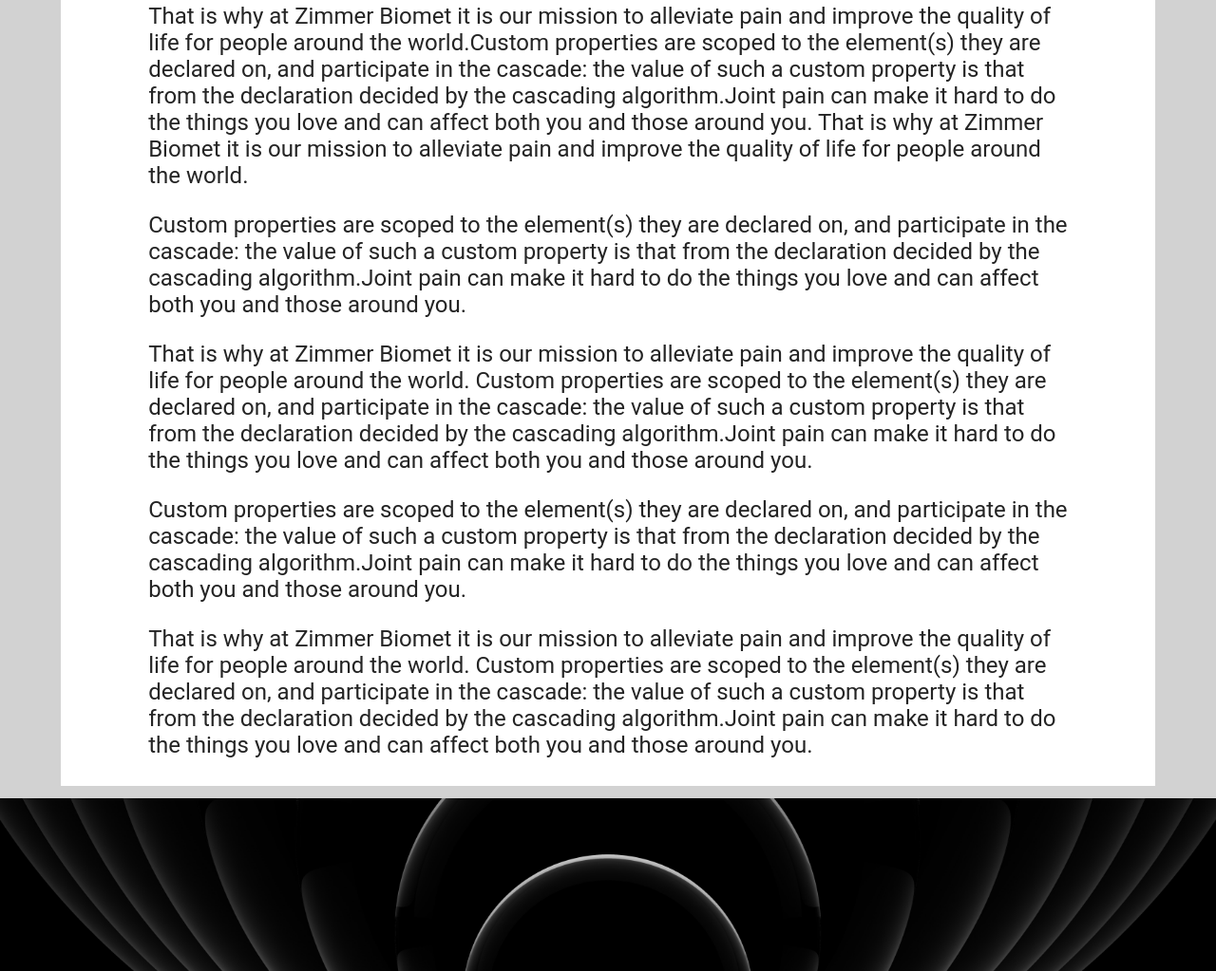
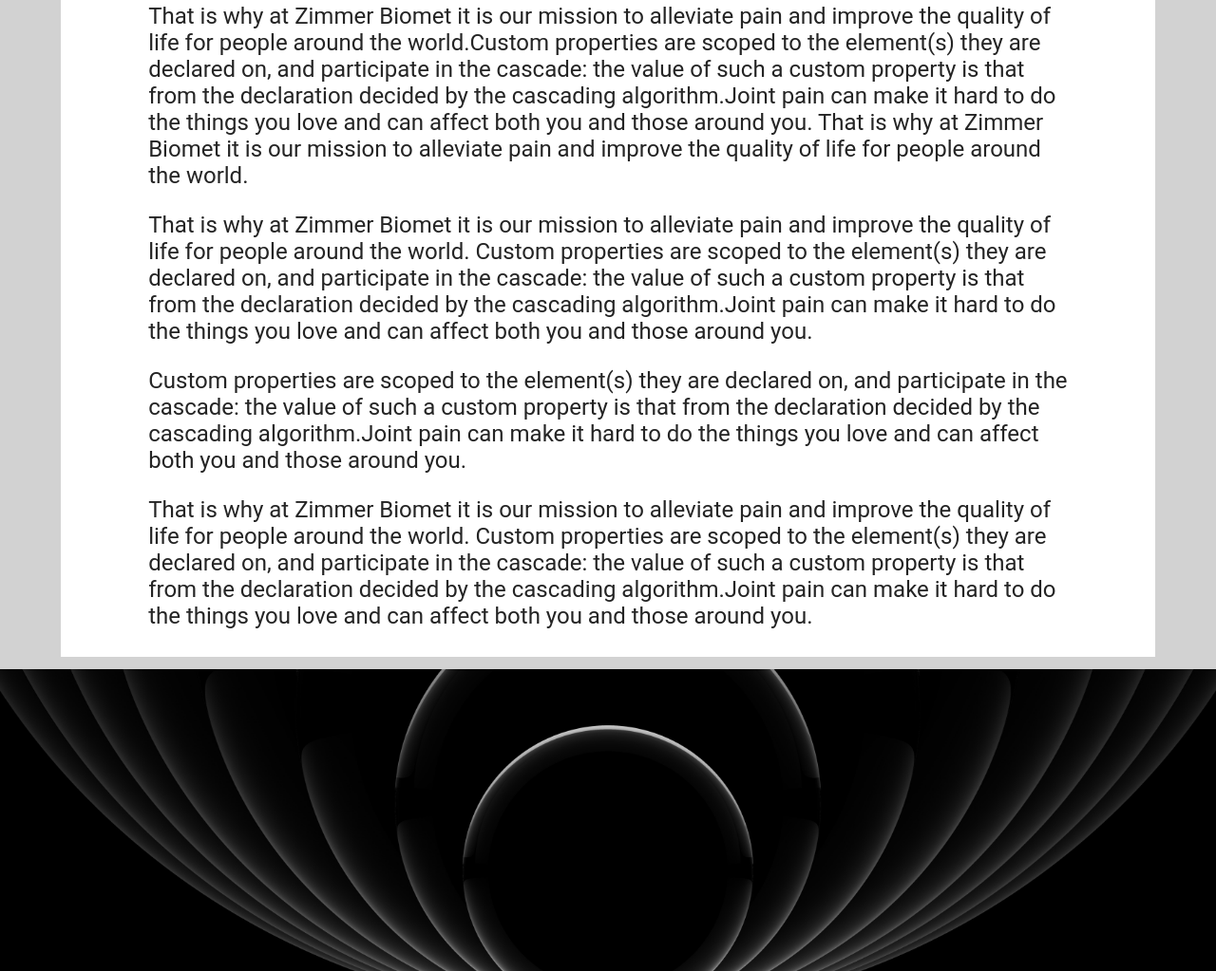
Before and after one commit to Wield-Aint/first, a plain HTML site: page School/index.html in a window 1280 px wide. Shown: the part 914-1937 px from the top of the page at 95% size. Drawn offline with Linux system fonts and the light colour scheme.

Commit message:
Delete context

```diff
--- a/School/index.html
+++ b/School/index.html
@@ -35,8 +35,6 @@
       <p>That is why at Zimmer Biomet it is our mission to alleviate pain and improve the quality of life for people around the world.Custom properties are scoped to the element(s) they are declared on, and participate in the cascade: the value of such a custom property is that from the declaration decided by the cascading algorithm.Joint pain can make it hard to do the things you love and can affect both you and those around you.
 
       That is why at Zimmer Biomet it is our mission to alleviate pain and improve the quality of life for people around the world.</p>
-
-      <p>Custom properties are scoped to the element(s) they are declared on, and participate in the cascade: the value of such a custom property is that from the declaration decided by the cascading algorithm.Joint pain can make it hard to do the things you love and can affect both you and those around you. </p>
 
       <p>That is why at Zimmer Biomet it is our mission to alleviate pain and improve the quality of life for people around the world. Custom properties are scoped to the element(s) they are declared on, and participate in the cascade: the value of such a custom property is that from the declaration decided by the cascading algorithm.Joint pain can make it hard to do the things you love and can affect both you and those around you. </p>
 
```
